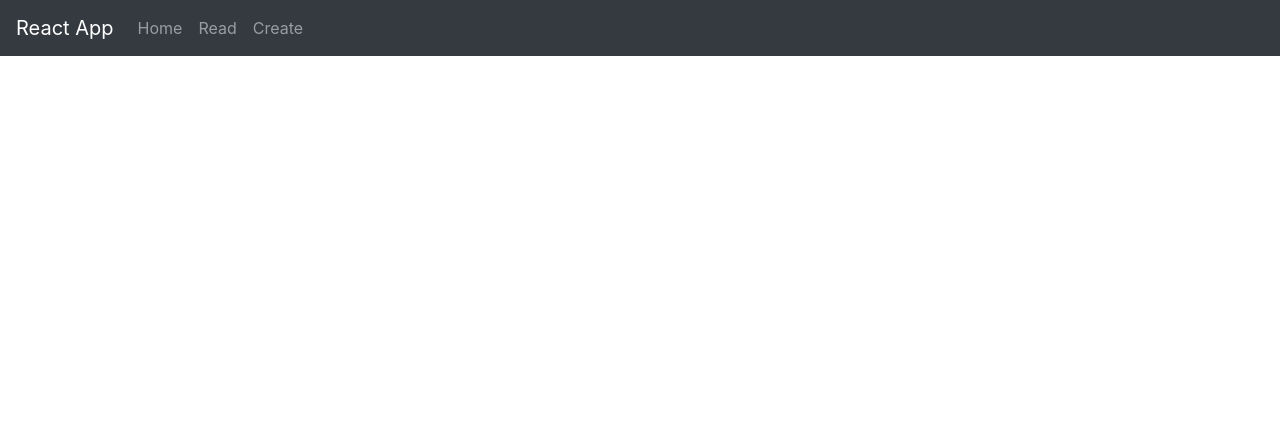
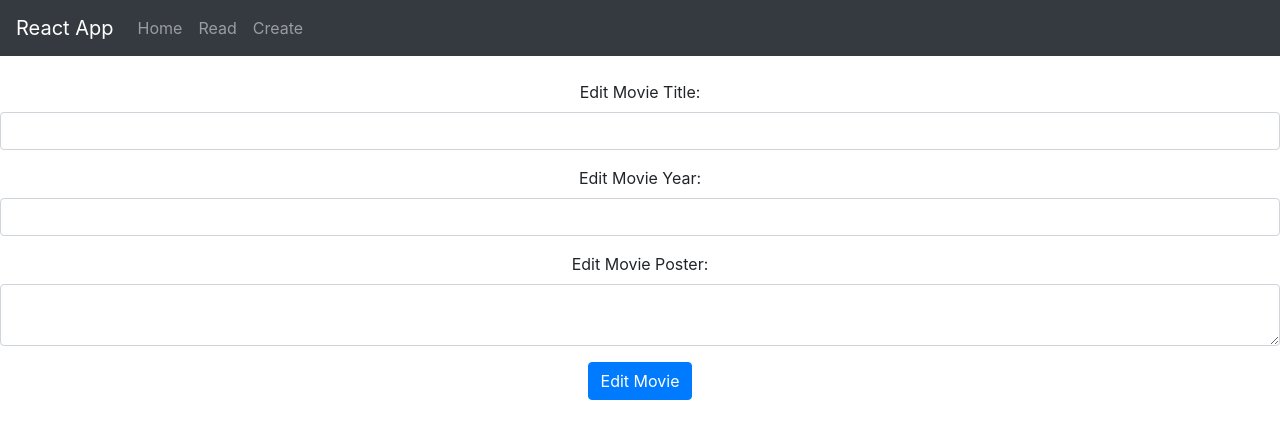
Before and after one commit to amylfinlay/datarep_Lab10, a React (Create React App) app: page /edit/1 in a window 1280 px wide. Shown: the top 438 px of the page. Built offline with nearby package versions, Linux system fonts and the light colour scheme; no server answers.

Commit message:
edit lab complete

```diff
--- a/src/App.js
+++ b/src/App.js
@@ -1,9 +1,8 @@
 /**
-* Name: Amy Finlay
-* ID: G00360784
-* Lab 9
-*/
-
+ * Name: Amy Finlay
+ * ID: G00360784
+ * Lab 8
+ */
 
 /**Imports different elements from different locations so application will run */
 import React, { Component } from 'react';
@@ -15,6 +14,7 @@ import { Navbar, Nav } from 'react-bootstrap';
 import { BrowserRouter as Router, Switch, Route } from 'react-router-dom';
 import { Read } from './components/read';
 import { Create } from './components/create';
+import { Edit } from './components/edit';
 
 /**Class calls component file */
 class App extends Component {
@@ -36,9 +36,10 @@ class App extends Component {
           <br />
           {/**Calls each component from the file and displays on seperate webpages: home, read and create*/}
           <Switch>
-            <Route path='/' component={Contents} exact />
-            <Route path='/read' component={Read} exact />
-            <Route path='/create' component={Create} exact />
+            <Route path='/' component={Contents} exact/>
+            <Route path='/read' component={Read} />
+            <Route path='/create' component={Create} />
+            <Route path='/edit/:id' component={Edit} />
           </Switch>
 
         </div>
--- a/src/components/contents.js
+++ b/src/components/contents.js
@@ -1,7 +1,7 @@
 /**
  * Name: Amy Finlay
  * ID: G00360784
- * Lab 9
+ * Lab 8
  */
 
 import React from 'react';
--- a/src/components/create.js
+++ b/src/components/edit.js
@@ -1,13 +1,13 @@
 /**
  * Name: Amy Finlay
  * ID: G00360784
- * Lab 9
+ * Lab 8
  */
 
 import React from 'react';
 import axios from 'axios';
 //Creates header class and extends into component
-export class Create extends React.Component {
+export class Edit extends React.Component {
 
     constructor() {
         super();
@@ -22,6 +22,24 @@ export class Create extends React.Component {
             Year: '',
             Poster: ''
         }
+    }
+
+    /**Life cycle hook and ascynchronous function*/
+    componentDidMount() {
+        console.log(this.props.match.params.id);
+
+        axios.get('http://localhost:4000/api/movies/' + this.props.match.params.id)
+            .then(response => {
+                this.setState({
+                    _id: response.data._id,
+                    Title: response.data.title,
+                    Year: response.data.year,
+                    Poster: response.data.poster
+                })
+            })
+            .catch((error) => {
+                console.log(error);
+            });
     }
 
     /**Creates buttons to submit information entered */
@@ -54,17 +72,24 @@ export class Create extends React.Component {
         const newMovie = {
             title: this.state.Title,
             year: this.state.Year,
-                poster: this.state.Poster
+            poster: this.state.Poster,
+            _id: this.state._id
         }
 
+        axios.put('http://localhost:4000/api/movies/'+this.state._id, newMovie)
+        .then(res =>{
+            console.log(res.data)
+        })
+        .catch()
+
         //Axios talks to server over http, POST sends data to the server
-            axios.post('http://localhost:4000/api/movies', newMovie)
-            .then((res)=>{
-                console.log(res);
-            })
-            .catch((err)=>{
-                console.log(err);
-            });
+        //axios.post('http://localhost:4000/api/movies', newMovie)
+        //.then((res)=>{
+        //    console.log(res);
+        // })
+        //.catch((err)=>{
+        //    console.log(err);
+        //});
     }
 
     render() {
@@ -72,24 +97,24 @@ export class Create extends React.Component {
             <div className="App">
                 <form onSubmit={this.onSubmit}>
                     <div className="form-group">
-                        {/**Adds an input to insert movie */}
-                        <label>Add Movie Title:</label>
+                        {/**Edits title */}
+                        <label>Edit Movie Title:</label>
                         <input type='text'
                             className="form-control"
                             value={this.state.Title}
                             onChange={this.onChangeTitle}></input>
                     </div>
-                     {/**Adds an input to insert movie year */}
+                    {/**Edits Year */}
                     <div className="form-group">
-                        <label>Add Movie Year: </label>
+                        <label>Edit Movie Year: </label>
                         <input type='text'
                             className="form-control"
                             value={this.state.Year}
                             onChange={this.onChangeYear}></input>
                     </div>
-                     {/**Adds an input to insert movie poster */}
+                    {/**Adds an input to edit movie poster */}
                     <div className="form-group">
-                        <label>Add Movie Poster:</label>
+                        <label>Edit Movie Poster:</label>
                         <textarea type='text'
                             className="form-control"
                             value={this.state.Poser}
@@ -98,7 +123,7 @@ export class Create extends React.Component {
                     {/**Adds an submit button */}
                     <div className="form-group">
                         <input type='submit'
-                            value="Add Movie"
+                            value="Edit Movie"
                             className="btn btn-primary">
                         </input>
                     </div>
--- a/src/components/movieItem.js
+++ b/src/components/movieItem.js
@@ -1,13 +1,14 @@
 /**
  * Name: Amy Finlay
  * ID: G00360784
- * Lab 9
+ * Lab 8
  */
 
 import React from 'react';
 import Card from 'react-bootstrap/Card';
 import Button from 'react-bootstrap/Button';
 import axios from 'axios';
+import { Link } from 'react-router-dom';
 
 //Creates header class and extends into component
 export class MovieItem extends React.Component {
@@ -43,6 +44,7 @@ export class MovieItem extends React.Component {
                             <p>{this.props.movie.year}</p> {/**Displays release year*/}
                         </blockquote>
                     </Card.Body>
+                    <Link to={"/edit/"+this.props.movie._id} className="btn btn-primary">Edit</Link>
                     <Button variant="danger" onClick={this.DeleteMovie}>Delete</Button> {/**Deletes movie */}
                 </Card>
             </div>
--- a/src/components/movies.js
+++ b/src/components/movies.js
@@ -1,7 +1,7 @@
 /**
  * Name: Amy Finlay
  * ID: G00360784
- * Lab 9
+ * Lab 8
  */
 
 import React from 'react';
--- a/src/components/read.js
+++ b/src/components/read.js
@@ -1,7 +1,7 @@
 /**
  * Name: Amy Finlay
  * ID: G00360784
- * Lab 9
+ * Lab 8
  */
 
 import React from 'react';
```
Also changed, not shown: 1 other file (tests, documents, lock files or other folders). Lines whose indentation alone changed are shown as unchanged.
